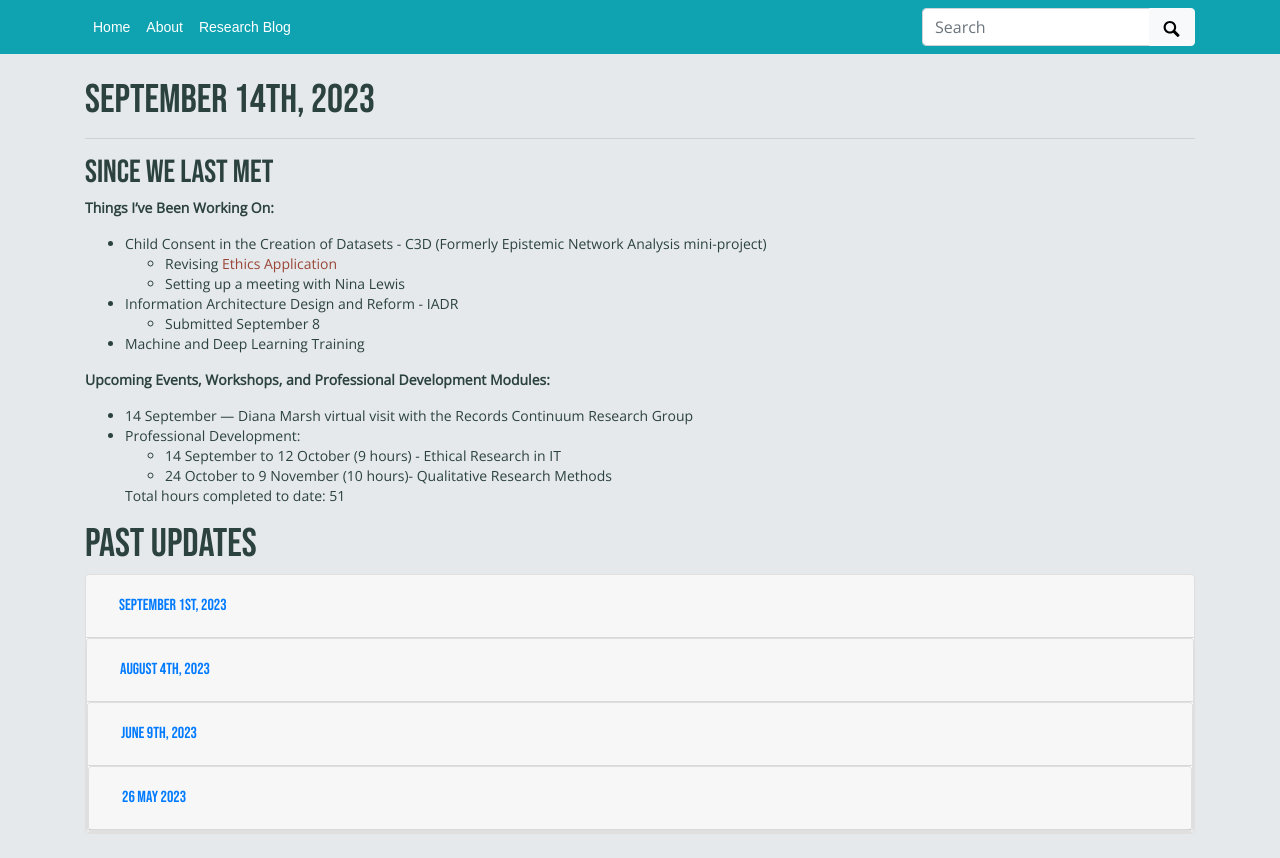
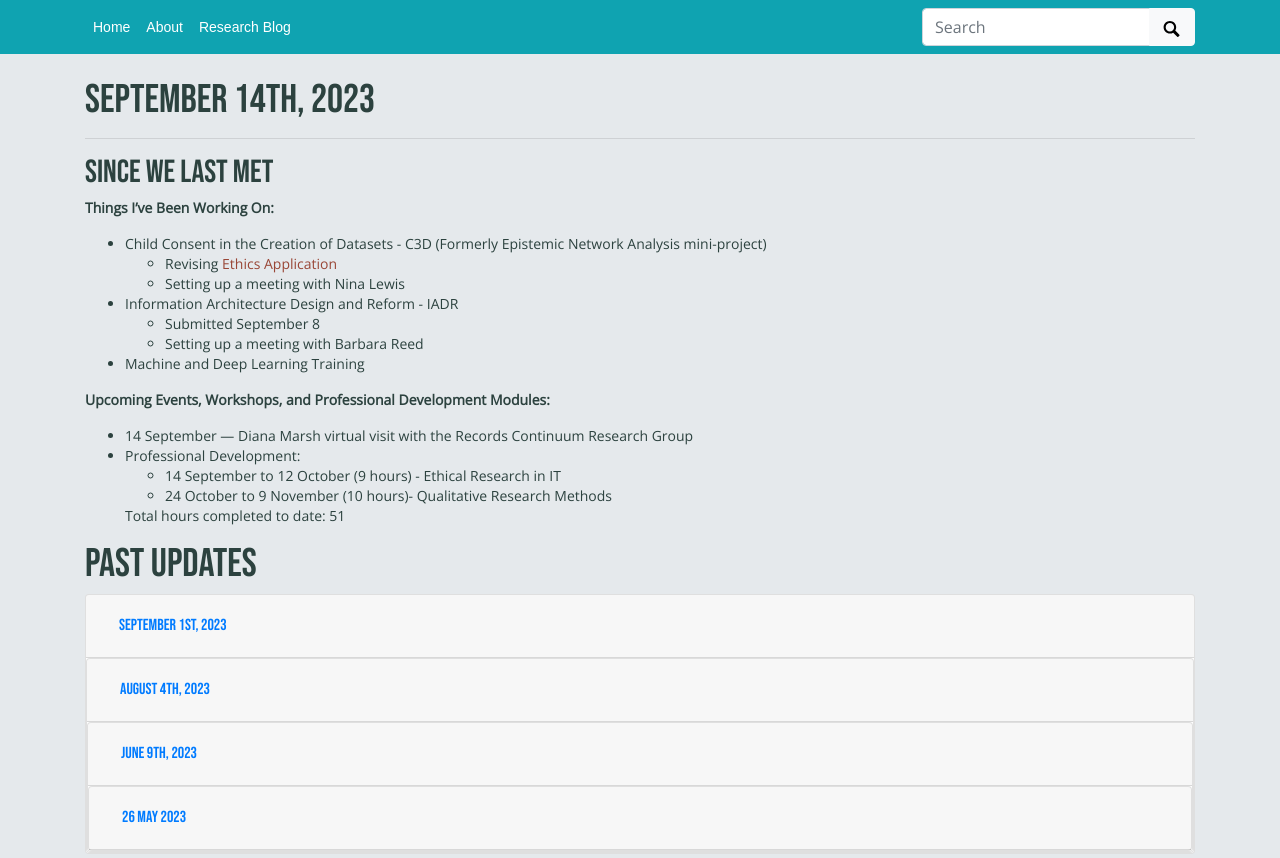
Before and after one commit to mxballin/recordkeeping-governance, a Jekyll site: the page built from pages/updates.md, in a window 1280 px wide. Shown: the part 100-958 px from the top of the page. Built offline with Jekyll 4.4.1, drawn with Linux system fonts in a browser that asks for light colours; some web fonts are replaced; grey boxes are pictures that could not be loaded.

Commit message:
Update updates.md

```diff
--- a/pages/updates.md
+++ b/pages/updates.md
@@ -16,6 +16,7 @@ __Things I've Been Working On:__
     * Setting up a meeting with Nina Lewis
 * Information Architecture Design and Reform - IADR
     * Submitted September 8
+    * Setting up a meeting with Barbara Reed
 * Machine and Deep Learning Training
 
 
```
